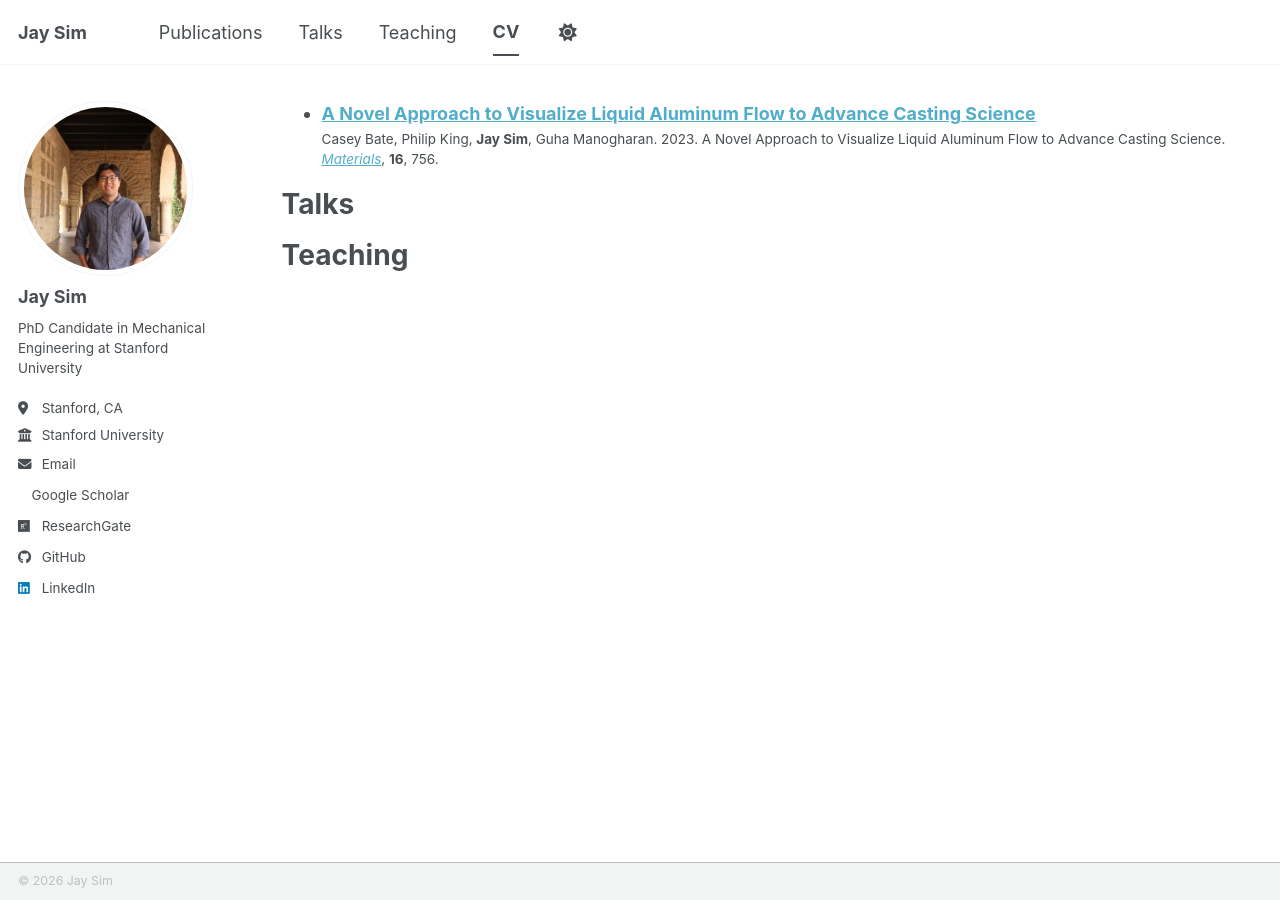
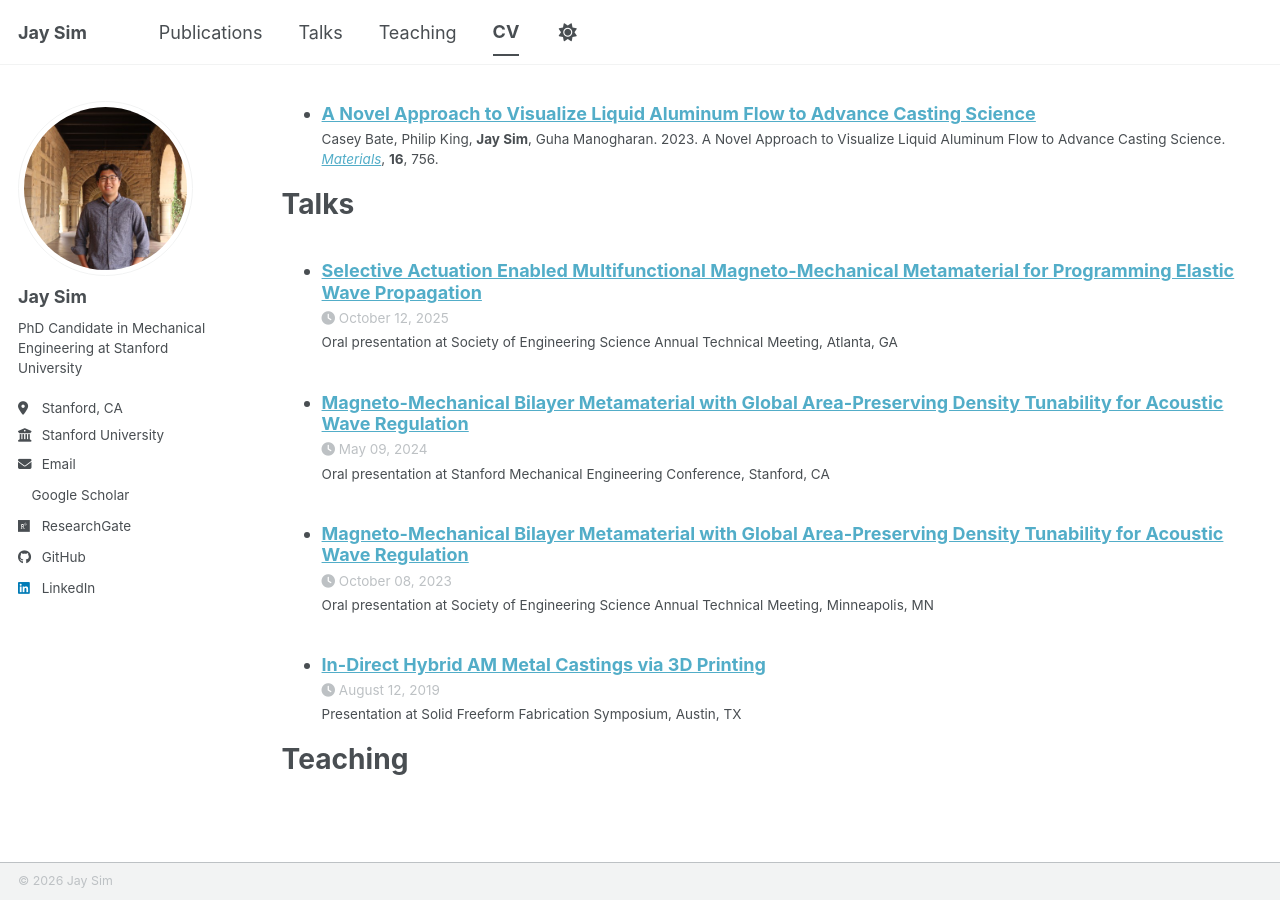
Before and after one commit to jaysejinsim/jaysejinsim.github.io, a Jekyll site: the page built from _pages/cv.md, in a window 1280 px wide and 900 px high, scrolled down 3041 px. Built offline with Jekyll 4.4.1, drawn with Linux system fonts in a browser that asks for light colours; a style sheet for code colours, icons or effects is not loaded.

Commit message:
Add talks page with 4 oral presentations from CV
Pulled from the CONFERENCE PRESENTATIONS section of the CV, excluding
poster sessions per request. Numbered list, newest first, same style
as the publications page.

```diff
--- /dev/null
+++ b/_talks/2019-08-12-sff-austin-hybrid-am-castings.md
@@ -0,0 +1,10 @@
+---
+title: "In-Direct Hybrid AM Metal Castings via 3D Printing"
+collection: talks
+type: "Presentation"
+permalink: /talks/2019-08-12-sff-austin-hybrid-am-castings
+venue: "Solid Freeform Fabrication Symposium"
+date: 2019-08-12
+location: "Austin, TX"
+citation: 'Presentation, &ldquo;In-Direct Hybrid AM Metal Castings via 3D Printing,&rdquo; Solid Freeform Fabrication Symposium, Austin, TX, August 12&ndash;14, 2019.'
+---
--- /dev/null
+++ b/_talks/2023-10-08-ses-minneapolis-bilayer.md
@@ -0,0 +1,10 @@
+---
+title: "Magneto-Mechanical Bilayer Metamaterial with Global Area-Preserving Density Tunability for Acoustic Wave Regulation"
+collection: talks
+type: "Oral presentation"
+permalink: /talks/2023-10-08-ses-minneapolis-bilayer
+venue: "Society of Engineering Science Annual Technical Meeting"
+date: 2023-10-08
+location: "Minneapolis, MN"
+citation: 'Oral presentation, &ldquo;Magneto-Mechanical Bilayer Metamaterial with Global Area-Preserving Density Tunability for Acoustic Wave Regulation,&rdquo; Society of Engineering Science Annual Technical Meeting, Minneapolis, MN, October 8&ndash;11, 2023.'
+---
--- /dev/null
+++ b/_talks/2024-05-09-stanford-me-conference-bilayer.md
@@ -0,0 +1,10 @@
+---
+title: "Magneto-Mechanical Bilayer Metamaterial with Global Area-Preserving Density Tunability for Acoustic Wave Regulation"
+collection: talks
+type: "Oral presentation"
+permalink: /talks/2024-05-09-stanford-me-conference-bilayer
+venue: "Stanford Mechanical Engineering Conference"
+date: 2024-05-09
+location: "Stanford, CA"
+citation: 'Oral presentation, &ldquo;Magneto-Mechanical Bilayer Metamaterial with Global Area-Preserving Density Tunability for Acoustic Wave Regulation,&rdquo; Stanford Mechanical Engineering Conference, Stanford, CA, May 9, 2024.'
+---
--- /dev/null
+++ b/_talks/2025-10-12-ses-atlanta-selective-actuation.md
@@ -0,0 +1,10 @@
+---
+title: "Selective Actuation Enabled Multifunctional Magneto-Mechanical Metamaterial for Programming Elastic Wave Propagation"
+collection: talks
+type: "Oral presentation"
+permalink: /talks/2025-10-12-ses-atlanta-selective-actuation
+venue: "Society of Engineering Science Annual Technical Meeting"
+date: 2025-10-12
+location: "Atlanta, GA"
+citation: 'Oral presentation, &ldquo;Selective Actuation Enabled Multifunctional Magneto-Mechanical Metamaterial for Programming Elastic Wave Propagation,&rdquo; Society of Engineering Science Annual Technical Meeting, Atlanta, GA, October 12&ndash;15, 2025.'
+---
```
Also changed, not shown: _pages/talks.html (+4 -7 lines).
